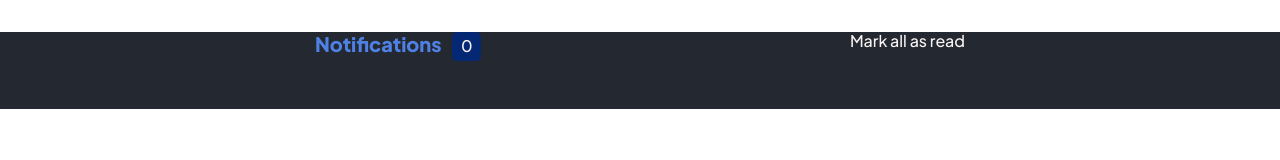
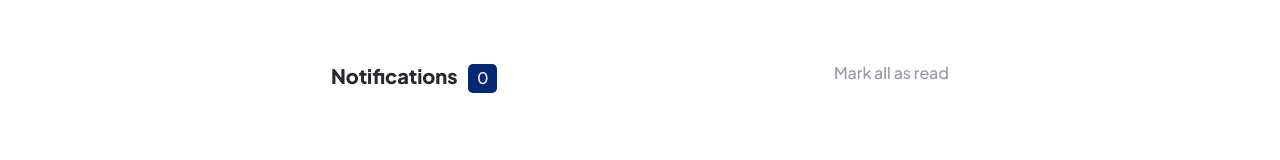
Before and after one commit to lordraum/fmcc-notications-page, a website built with Vite: page index.html in a window 1280 px wide. Built offline with nearby package versions, Linux system fonts and the light colour scheme; no server answers.

Commit message:
light mode, active states

```diff
--- a/src/css/style.css
+++ b/src/css/style.css
@@ -21,33 +21,59 @@
   --clr-lgt: rgba(248, 243, 243, 0.5);
   --clr-grp: #1847ad;
   --clr-pnt: #d45250;
-  /* --clr-cnt */
+  --clr-cnt: rgb(248, 243, 243);
 
-  --bg-body: rgb(36, 40, 48);
+  --bg-body: rgb(41, 48, 59);
+  --bg-body-mbl: var(--bg-main);
+  --bg-main: rgb(36, 40, 48);
+  --bg-main: rgb(36, 40, 48);
   --bg-cnt: #052874;
   --bg-nrd: rgb(42, 51, 70, 0.4);
+  --bg-not-hov: rgb(42, 51, 70, 0.9);
 }
 
-/* global */
+/* light theme */
+
+@media (prefers-color-scheme: light) {
+  :root {
+    --clr-txt: rgba(149, 153, 162, 255);
+    --clr-ttl: rgba(39, 40, 48, 255);
+    --clr-txt-acc: rgba(101, 106, 118, 255);
+    --clr-lgt: rgba(194, 200, 204, 255);
+    --clr-grp: #1847ad;
+
+    --bg-body: rgba(237, 241, 248, 0.75);
+    --bg-main: rgb(255, 255, 255);
+    --bg-nrd: rgba(235, 243, 248, 0.75);
+    --bg-not-hov: rgb(228, 238, 249);
+  }
+}
+
+* {
+  box-sizing: border-box;
+}
 
 body {
   font-family: "jakarta", "sans-serif";
+  height: max-content;
   background-color: var(--bg-body);
   font-weight: 500;
   color: var(--clr-txt);
+  padding-block: min(5%, 3rem);
 }
 
-/* mobile */
-
 .page {
-  width: min(90%, 650px);
-  margin: 2rem auto;
+  width: min(100%, 650px);
+  margin: auto;
+  background-color: var(--bg-main);
+  padding: 1rem;
+  border-radius: 5px;
 }
 
 .nots-status {
   display: flex;
   justify-content: space-between;
-  margin-bottom: 3rem;
+  margin-bottom: 2rem;
 }
 
 .nots-status__title {
@@ -58,13 +84,14 @@ body {
 }
 
 .nots-status__count {
-  background-color: var(--bg-cnt);
+  display: inline-block;
   width: 1.8rem;
   aspect-ratio: 1 / 1;
-  display: inline-block;
+  line-height: 1.7rem;
   text-align: center;
-  line-height: 1.7rem;
   border-radius: 5px;
+  background-color: var(--bg-cnt);
+  color: var(--clr-cnt);
 }
 
 .notifications {
@@ -74,6 +101,7 @@ body {
 }
 
 .notification__box {
+  position: relative;
   border-radius: 5px;
   padding: 1rem;
   transition: all 0.3s;
@@ -106,12 +134,17 @@ body {
 .user {
   color: var(--clr-ttl);
   margin-right: 0.25rem;
+  transition: 0.3s;
+}
+
+.user,
+.group {
   font-weight: 800;
 }
 
-.group {
+.group,
+.user:hover {
   color: var(--clr-grp);
-  font-weight: 800;
 }
 
 .post {
@@ -146,15 +179,32 @@ body {
   border-radius: 3px;
 }
 
-@media (prefers-color-scheme: light) {
-  :root {
-    color: #213547;
-    background-color: #ffffff;
-  }
-  a:hover {
-    color: #747bff;
-  }
-  button {
-    background-color: #f9f9f9;
+.notification__box p:hover {
+  background-color: var(--bg-not-hov);
+}
+
+.nots-status__is-read-all,
+.notification p,
+.user,
+.post,
+.group,
+img {
+  cursor: pointer;
+}
+
+@media (width < 441px) {
+  body {
+    background-color: var(--bg-body-mbl);
   }
 }
+
+@media (width > 500px) {
+  body {
+    background-color: var(--bg-body-mbl);
+  }
+
+  .commented-picture {
+    position: absolute;
+    right: 0.75rem;
+  }
+}
--- /dev/null
+++ b/vite.config.js
@@ -0,0 +1,5 @@
+import { defineConfig } from 'vite'
+
+export default defineConfig({
+  base: '/fmcc-landing-page-main/'
+})
```
Also changed, not shown: package.json (+5 -2 lines), fmcc-files/README.md, pnpm-lock.yaml.
